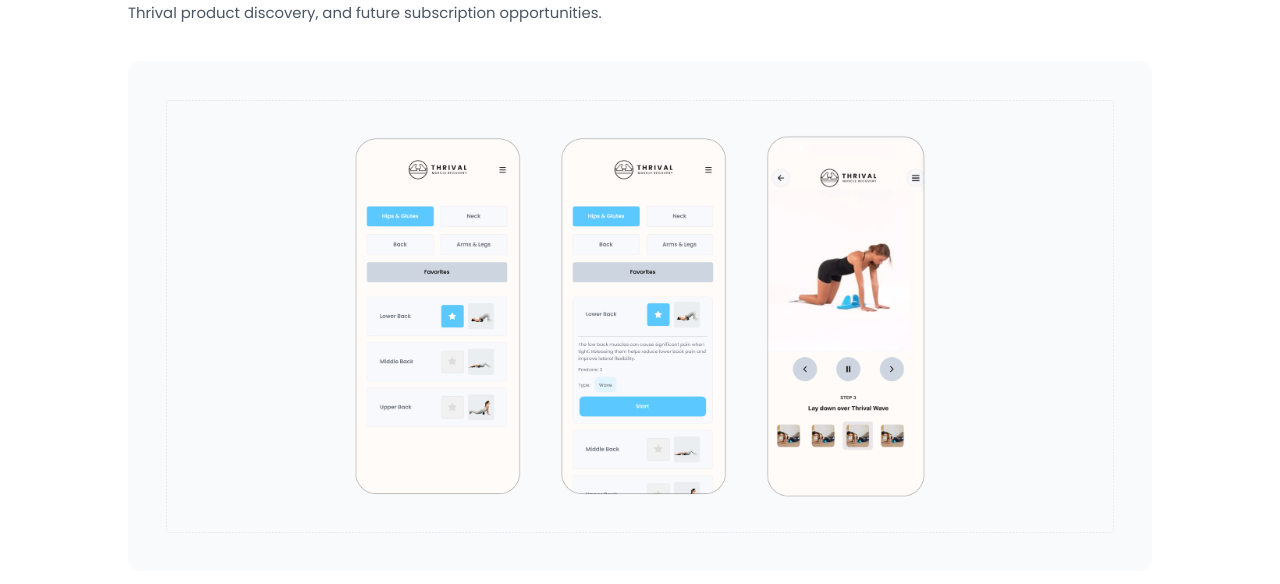
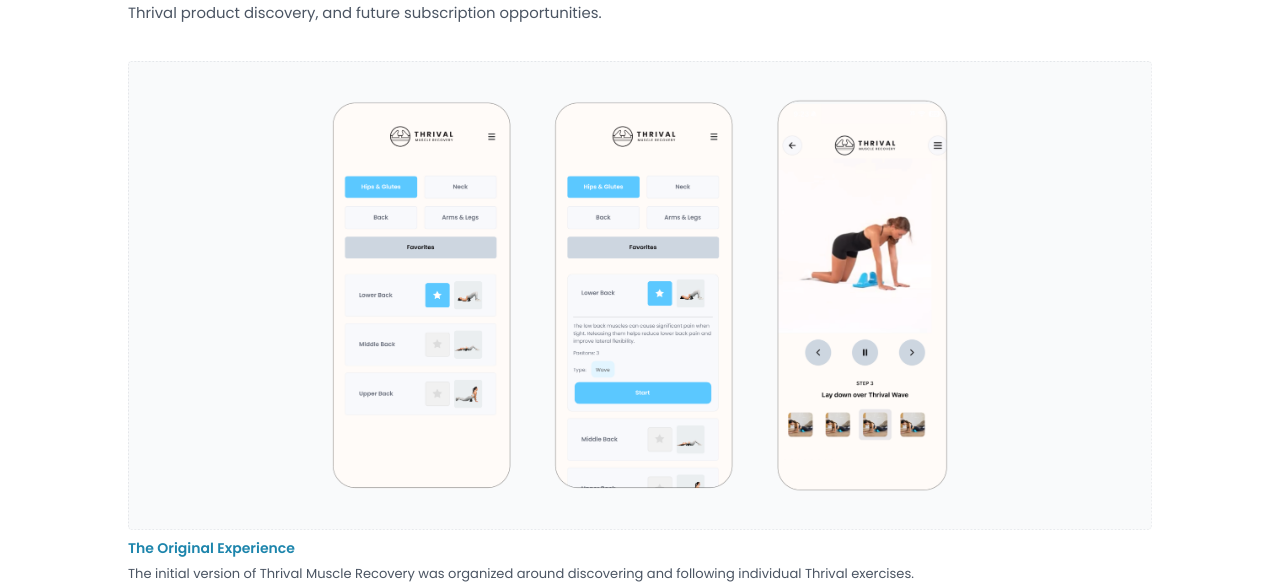
Before and after one commit to rchen0714/design-portfolio, a Next.js app: page /work/thrival in a window 1280 px wide. Shown: the part 1504-2088 px from the top of the page. Built offline with nearby package versions, Linux system fonts and the light colour scheme.

Commit message:
changing small things in image

```diff
--- a/src/app/globals.css
+++ b/src/app/globals.css
@@ -531,15 +531,12 @@ img {
   display: flex;
   justify-content: center;
   align-items: center;
-  overflow: hidden;
-  border-radius: 1.18rem;
 }
 
 .cs-hero-image {
+  display: block;
   width: 100%;
   height: auto;
-  transform: scale(1.22);
-  transform-origin: center center;
 }
 
 .cs-hero-phones .cs-placeholder--phone {
@@ -665,11 +662,6 @@ img {
   border-radius: 0.75rem;
 }
 
-.cs-visual-block {
-  display: flex;
-  flex-direction: column;
-  gap: 1.4rem;
-}
 
 .cs-before-after {
   display: flex;
@@ -684,19 +676,6 @@ img {
   width: clamp(8rem, 16vw, 14rem);
 }
 
-.cs-before-overview {
-  background: #f9fafb;
-  padding: clamp(1.5rem, 3vw, 2.5rem);
-  border-radius: 0.75rem;
-  justify-content: center;
-  align-items: center;
-}
-
-.cs-before-overview-image {
-  display: block;
-  width: 100%;
-  height: auto;
-}
 
 .cs-experience-banner {
   display: flex;
--- a/src/components/ThrivalCaseStudy.tsx
+++ b/src/components/ThrivalCaseStudy.tsx
@@ -119,7 +119,7 @@ export default function ThrivalCaseStudy() {
           </p>
 
           <div className="cs-visual-block">
-            <div className="cs-before-after cs-before-overview">
+            <div className="cs-before-overview">
               <Image
                 src="/thrival/thrival-before-overview.png"
                 alt="Original Thrival app screens showing category selection, exercise detail, and step-by-step instructions"
```
